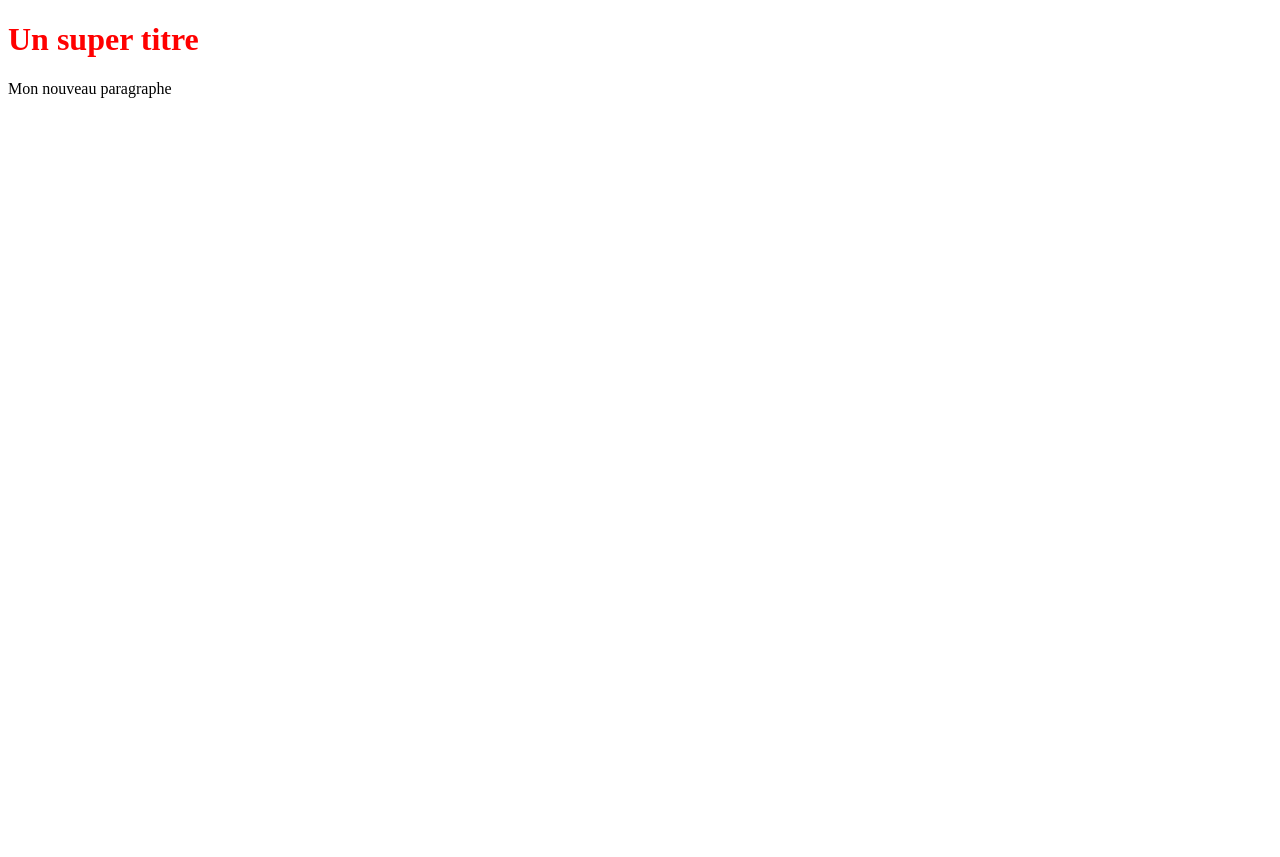
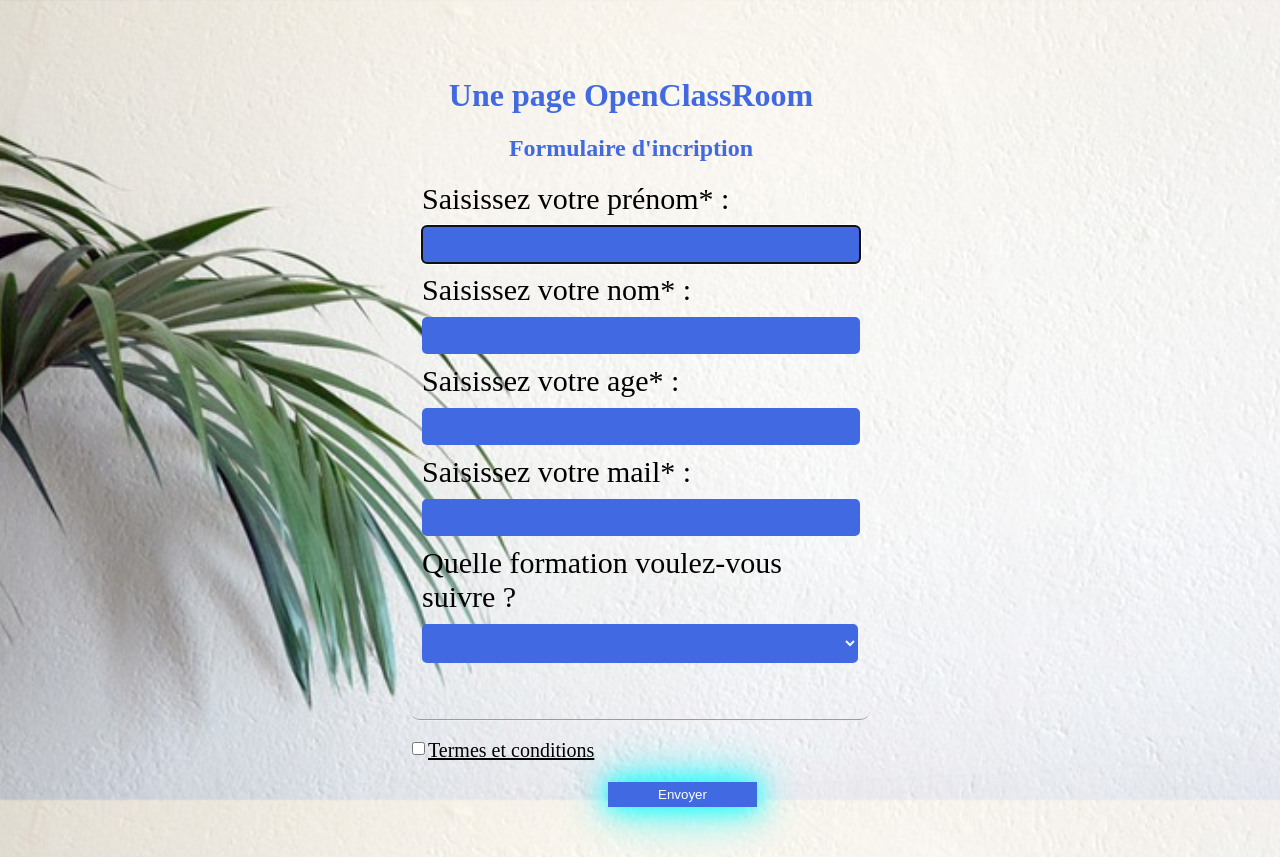
Before and after one commit to Thosby/CamsPlusFaro, a plain HTML site: page index.html in a window 1280 px wide. Before the commit the page ends 800 px from the top, so only its background shows below. Drawn offline with Linux system fonts and the light colour scheme.

Commit message:
mon projet de formulaire

```diff
--- a/index.html
+++ b/index.html
@@ -5,8 +5,38 @@
         <link rel="stylesheet" type="text/css" href="styles.css">
     </head>
     <body>
-        <h1>Un super titre</h1>
-        <p>Mon nouveau paragraphe</p>
+            <div class="form">
+                <Form >
+                    <fieldset>
+                    <h1>Une page OpenClassRoom</h1>
+                    <h2>Formulaire d'incription</h2>
+                    <label for="">Saisissez votre prénom* :</label>
+                    <input type="text" class="saisi" autofocus required>
+                    <label for="">Saisissez votre nom* :</label>
+                    <input type="text" class="saisi" required>
+                    <label for="">Saisissez votre age* :</label>
+                    <input type="number" class="saisi" required>
+                    <label for="">Saisissez votre mail* :</label>
+                    <input type="email" required class="saisi">
+                    <label>Quelle formation voulez-vous suivre ?</label>
+                    <select class="saisi" style="padding-right: 102%;">
+                    <option>(Faite un choix)</option>
+                    <option>JAVA</option>
+                    <option>PYTHON</option>
+                    <option>HTML & CSS</option>
+                    <option>PHP</option>
+                    <option>C++</option>
+                    </select><br><br>
+                    </fieldset><br>
+                    <input type="checkbox">
+                    <a href="#termes et conditions">Termes et conditions</a><br>
+                    <input type="submit" value="Envoyer" class="envoi">
+
+
+                </Form>
+            </div>
+
+
 
     </body>
 </html>
--- a/styles.css
+++ b/styles.css
@@ -1,3 +1,61 @@
-h1{
-    color: red;
+
+.form{
+    display: block;
+    margin: 50px 400px;
 }
+fieldset{
+    padding-right: 30px;
+    border-radius: 10px;
+    border-top: none;
+    border-left: none;
+    border-right: none;
+}
+.saisi{
+    display: block;
+    width: 100%;
+}
+body{
+background-image: url(c.jpg);
+background-repeat: no-repeat;
+background-attachment: fixed;
+background-size: cover;
+}
+h1, h2 {
+    text-align: center;
+    color: royalblue;
+}
+.saisi {
+    display: block;
+    padding: 10px;
+    background-color: royalblue;
+    margin-bottom: 10px;
+    margin-top: 10px;
+    border-radius: 5px;
+    border: none;
+    color: aliceblue;
+    font-size: 15px;
+}
+label{
+    display: inline;
+    font-size: 30px;
+    color: black;
+}
+input[type="checkbox"]{
+    display: block;
+    float: left;
+    font-size: 20px;
+}
+input[type="submit"]{
+    text-align: center;
+    padding: 5px 50px;
+    margin-left: 200px;
+    margin-top: 20px;
+    background-color: royalblue;
+    border: none;
+    color: white;
+    box-shadow: 0 0 25px cyan, 0 0 50px cyan;
+}
+a{
+    font-size: 20px;
+    color:black;
+}
```
Also changed, not shown: c.jpg (added).
